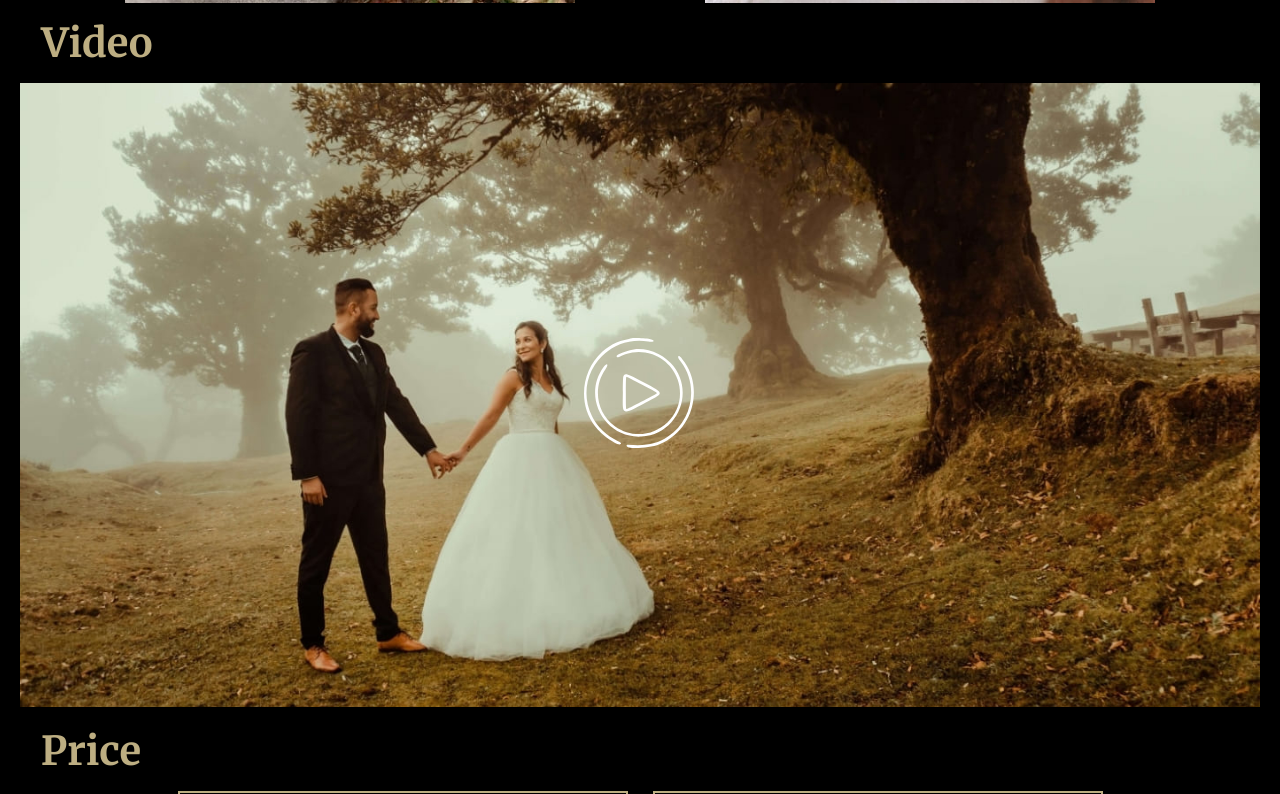
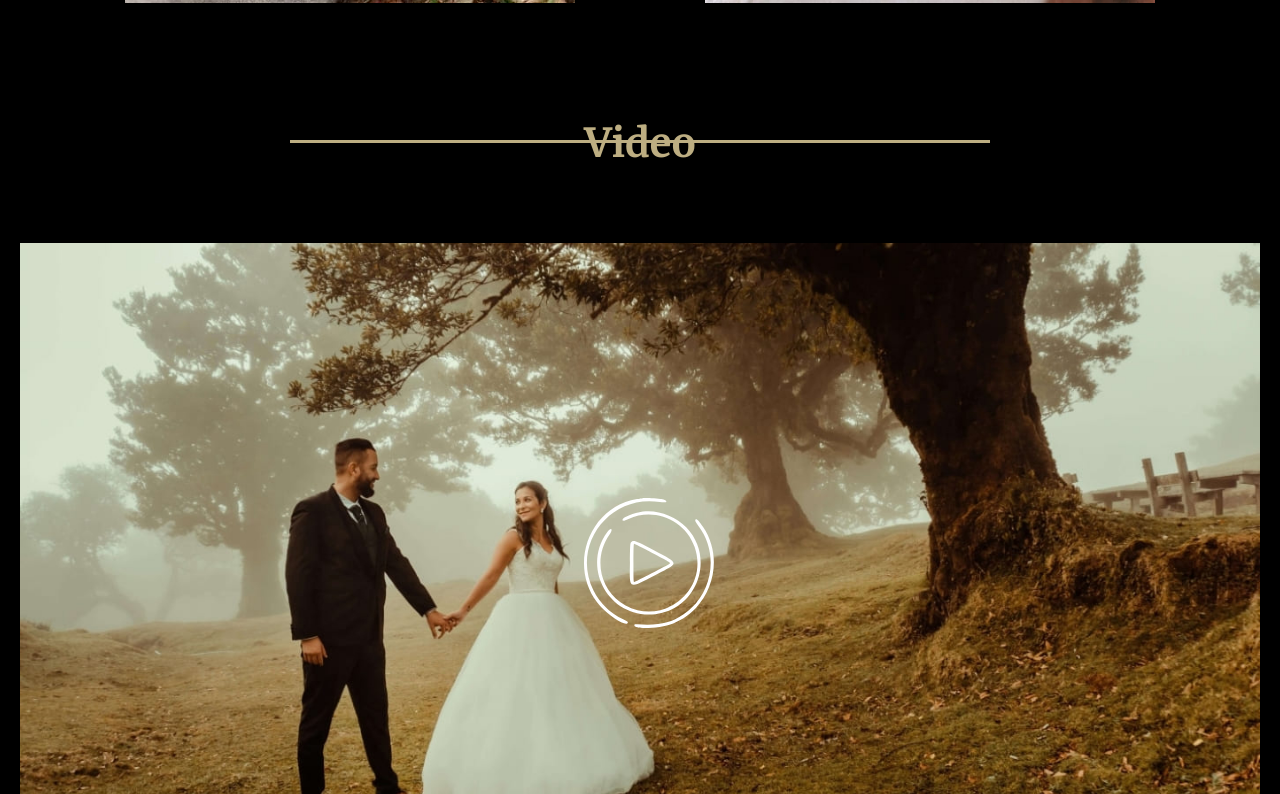
Before and after one commit to Svetik-K/portfolio_figma, a plain HTML site: page portfolio/index.html in a window 1280 px wide. Shown: the part 3712-4506 px from the top of the page. Drawn offline with Linux system fonts and the light colour scheme.

Commit message:
feat: refactor 'video' section

```diff
--- a/portfolio/index.html
+++ b/portfolio/index.html
@@ -97,14 +97,10 @@
             </section>
 
             <section class="video" id="video">
-                <div class="wrapper">
-                    <div class="title-wrapper" id="video-wrapper">
-                        <h2 class="video-title" data-i18="video">Video</h2>
-                    </div>
-                </div>
-                <div class="video-player">
+                <h2 class="video__title title_lined" data-i18="video">Video</h2>
+                <div class="video__player">
                     <img src="assets/img/video-player.jpg" class="img-video" alt="wedding">
-                    <button class="btn-play" type="button"></button>
+                    <button class="button-play" type="button"></button>
                 </div>
             </section>
 
--- a/portfolio/style.css
+++ b/portfolio/style.css
@@ -156,13 +156,15 @@ h1, h2, h3, h4, h5, h6 {
 
 /* Header style end */
 
-/* Main style start */
+/* Main section styling */
+
 .main-container {
     max-width: 1440px;
     margin: 0 auto;
 }
 
-/* Hero section */
+/* Hero section styling*/
+
 .hero {
     padding: 160px 860px 330px 80px;
     background-image: url(./assets/img/bg.jpg);
@@ -197,7 +199,8 @@ h1, h2, h3, h4, h5, h6 {
 }
 
 
-/* Skills section */
+/* Skills section styling*/
+
 .skills {
     padding: 100px 20px 0;
 }
@@ -248,7 +251,7 @@ h1, h2, h3, h4, h5, h6 {
     line-height: 36px;
 }
 
-/* Portfolio section */
+/* Portfolio section styling*/
 
 .portfolio {
     padding: 100px 20px 0;
@@ -289,33 +292,28 @@ h1, h2, h3, h4, h5, h6 {
 }
 
 
-/* Video section */
+/* Video section styling*/
+
 .video {
-    padding: 0 20px;
+    padding: 100px 20px 0;
 }
-.video-title {
-    width: 154px;
-    text-align: center;
-    margin: 0;
-    font-size: 40px;
-    line-height: 80px;
-    color: var(--secondary-color);
-    background-color: var(--black-color);
+.video__title {
+    margin-bottom: 60px;
 }
-.video-player {
+.video__player {
     position: relative;
-    margin: 0 auto;
 }
 .img-video {
     max-width: 100%;
     height: 100%;
 }
-.btn-play {
+.button-play {
     position: absolute;
     width: 130px;
     height: 130px;
     left: 45.5%;
     top: 40.5%;
+    background-color: transparent;
     background: url(./assets/svg/Play_hover.svg);
     background-size: cover;
     background-repeat: no-repeat;
@@ -323,13 +321,14 @@ h1, h2, h3, h4, h5, h6 {
     cursor: pointer;
     transition: 0.5s;
 }
-.btn-play:hover {
+.button-play:hover {
     filter: invert(26%) sepia(15%) saturate(638%) hue-rotate(7deg) brightness(92%) contrast(87%);
-    transform: scale(1.1);
+    transform: scale(1.05);
 }
 
-/* Price section */
-.price-title {
+/* Price section styling */
+
+.price__title {
     width: 142px;
     text-align: center;
     margin: 0;
```
